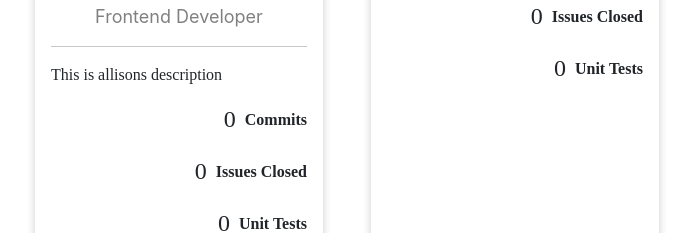
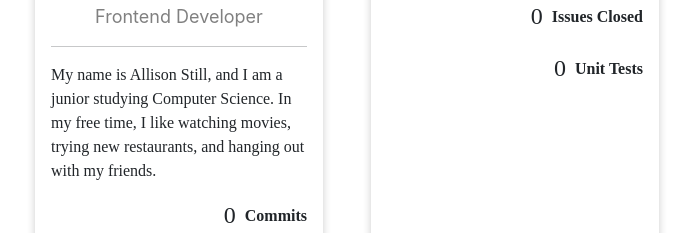
Before and after one commit to allisonstill/ParentAidATX-Single-Parent-Resources-in-Austin-, a React (Vite) app in the folder frontend/: page /about in a window 1280 px wide. Shown: the part 1671-1904 px from the top of the page, without its empty margins (293-986 px from the left). Built offline with nearby package versions, Linux system fonts and the light colour scheme; no server answers.

Commit message:
updated allison card with description and email

```diff
--- a/frontend/src/pages/About.jsx
+++ b/frontend/src/pages/About.jsx
@@ -33,8 +33,8 @@ const team = [
     "Frontend Developer",
     "allisonstill",
     "/allison-headshot.JPG",
-    "This is allisons description",
-    ["allisonstil@utexas.edu"]
+    "My name is Allison Still, and I am a junior studying Computer Science. In my free time, I like watching movies, trying new restaurants, and hanging out with my friends.",
+    ["allisonstill@utexas.edu"]
   ),
   new Developer(
     "Ethan Yu",
```
